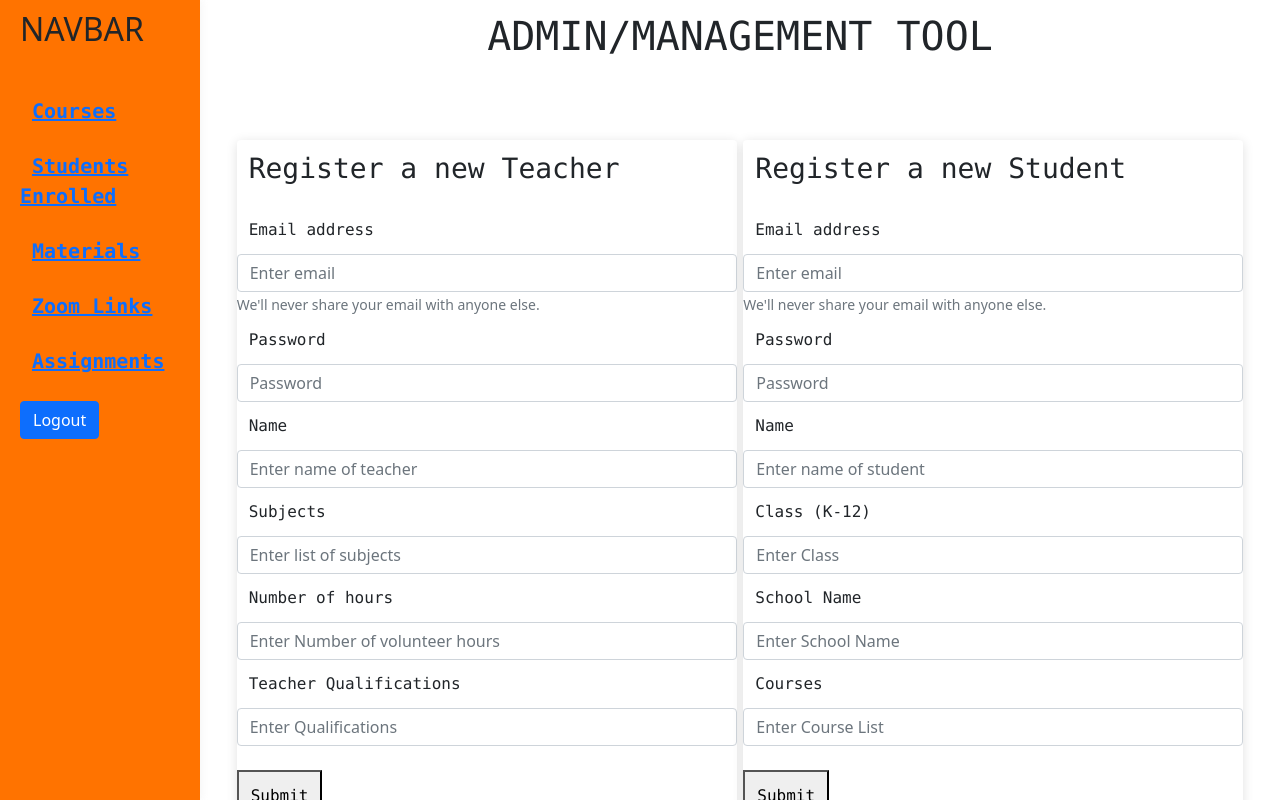
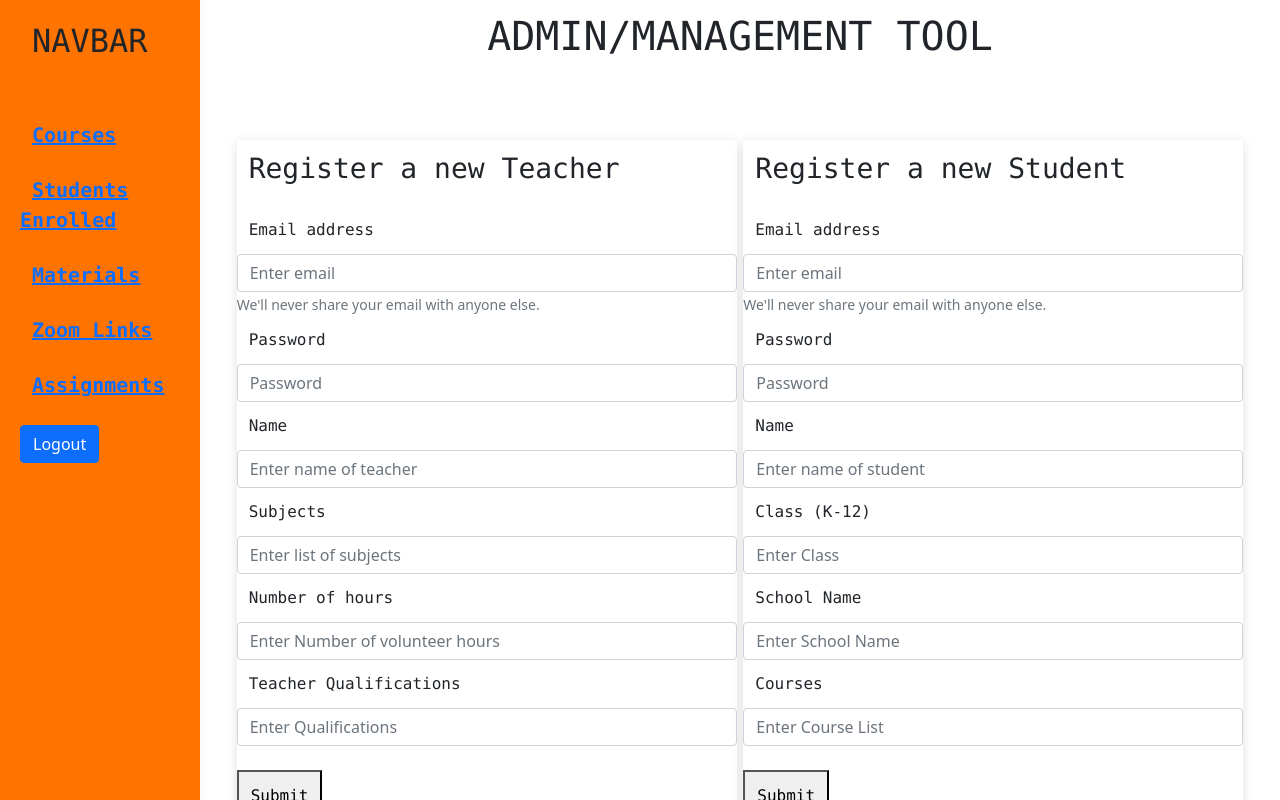
Before and after one commit to Jaydeep-P/E-Learning-Platform, a Next.js app in the folder frontend/: page /admin in a window 1280 px wide. Built offline with nearby package versions, Linux system fonts and the light colour scheme.

Commit message:
Update TLeftNavbar.js

```diff
--- a/frontend/components/teachercomponents/TLeftNavbar.js
+++ b/frontend/components/teachercomponents/TLeftNavbar.js
@@ -7,7 +7,7 @@ function TLeftNavbar() {
     return (
         <div className={styles.navcontainer}>
 			<div className={styles.logo}>
-				<h2>NAVBAR</h2>
+				<h2 className= "code">NAVBAR</h2>
 			</div>
 			<div className={styles.wrapper}>
 				<ul>
```
